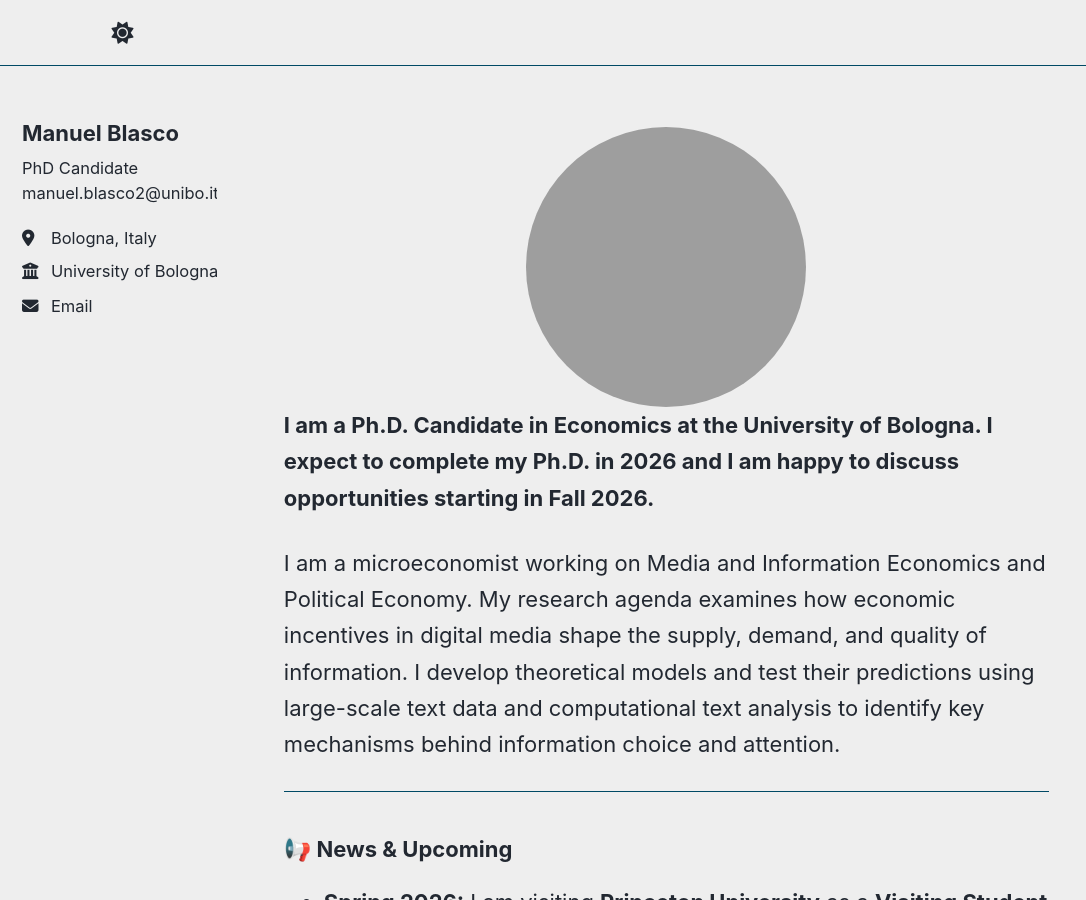
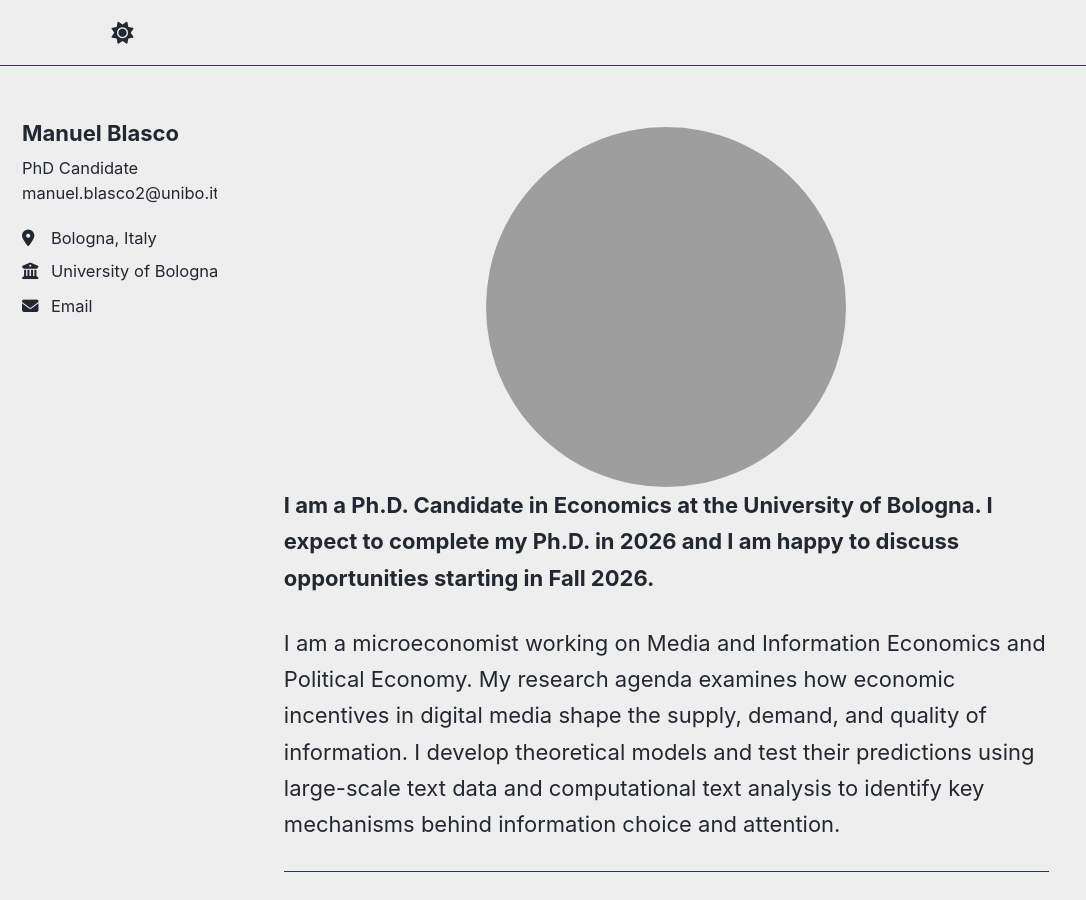
Before and after one commit to ManuelBlasco/manuelblasco.github.io, a Jekyll site: the page built from _pages/about.md, in a window 1280 px wide and 900 px high. Shown: the whole window, without its empty margins (0-1086 px from the left). Built offline with Jekyll 4.4.1, drawn with Linux system fonts in a browser that asks for light colours; a script that is not in the unit is left out.

Commit message:
Update about.md

```diff
--- a/_pages/about.md
+++ b/_pages/about.md
@@ -8,7 +8,7 @@ redirect_from:
   - /about.html
 ---
 
-<div style="width:min(280px,70vw); height:min(280px,70vw); border-radius:50%; overflow:hidden; margin:0 auto;">
+<div style="width:min(360px,70vw); height:min(360px,70vw); border-radius:50%; overflow:hidden; margin:0 auto;">
   <img src="https://manuelblasco.github.io/images/profile5.png"
     alt="Manuel Blasco"
     style="width:100%; height:100%; object-fit:cover; object-position:50% 10%; display:block;">
```
